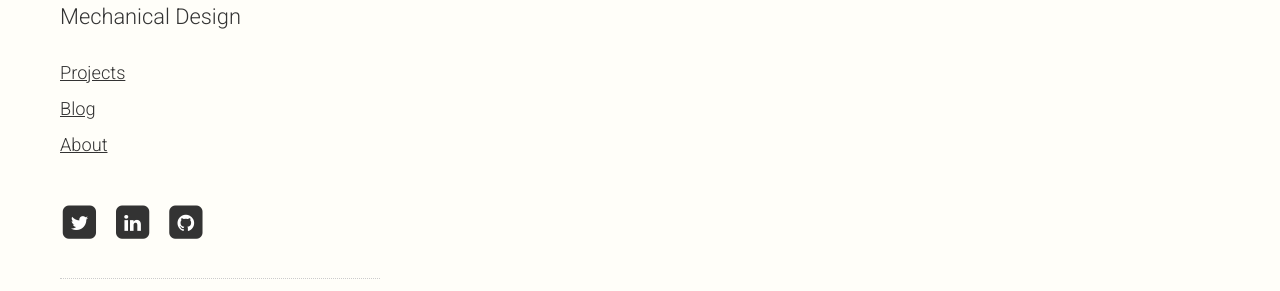
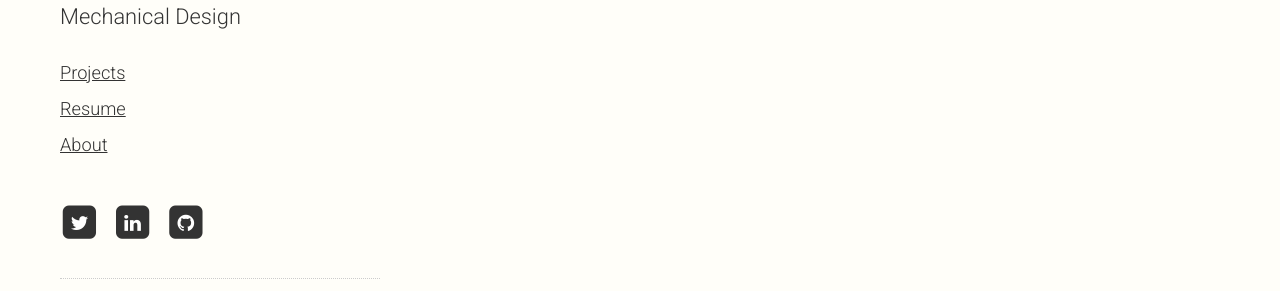
Before and after one commit to rmgrajewski/RyanGrajewski.io, a Jekyll site: the page built from _posts/2018-10-21-new-site.md, in a window 1280 px wide. Shown: the part 406-697 px from the top of the page. Built offline with Jekyll 4.4.1, drawn with Linux system fonts in a browser that asks for light colours; comment, search, counter and statistics services are not loaded.

Commit message:
Update menu.yml

```diff
--- a/_data/menu.yml
+++ b/_data/menu.yml
@@ -1,8 +1,8 @@
 - text: Projects
   url: /
 
-- text: Blog
-  url: /blog/
+- text: Resume
+  url: /resume/
 
 - text: About
   url: /about/
```
